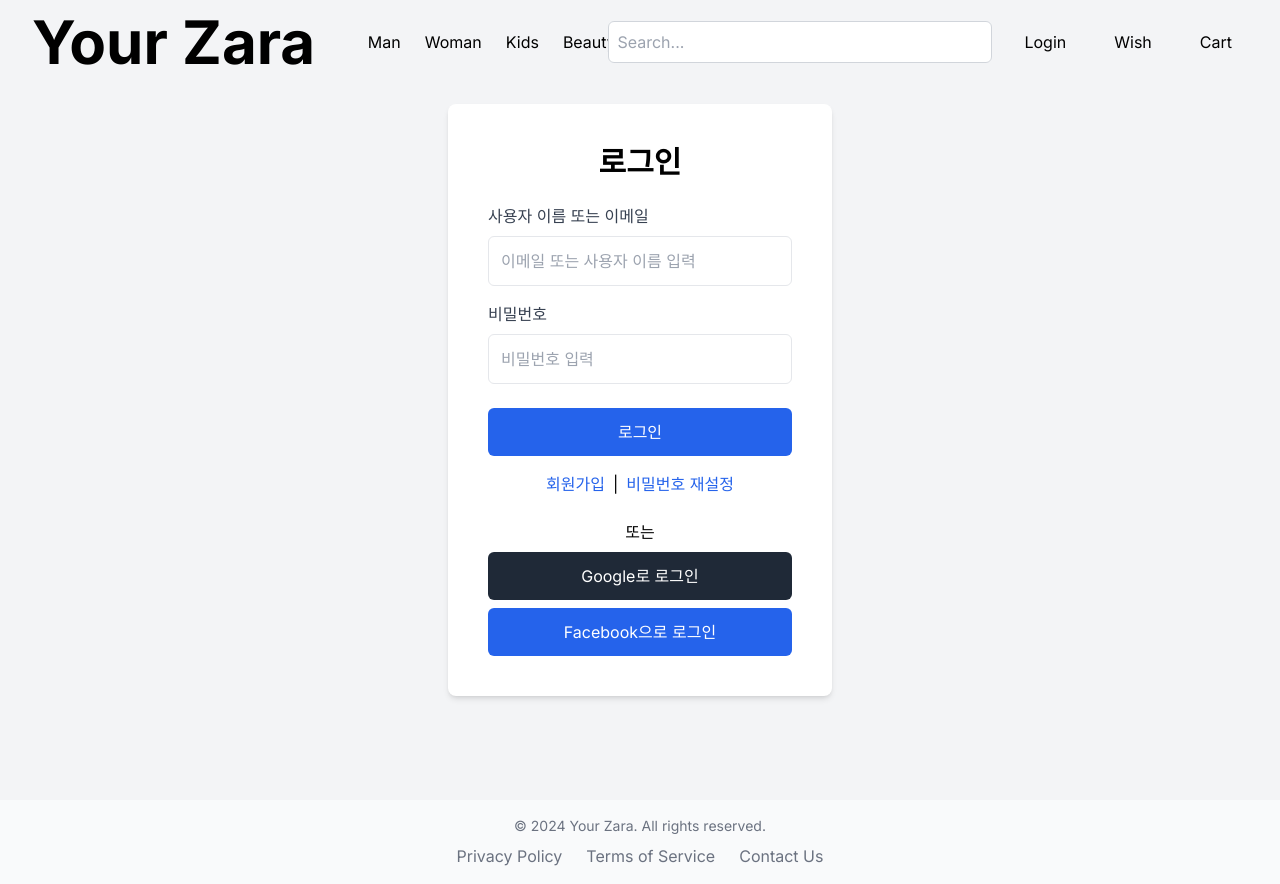
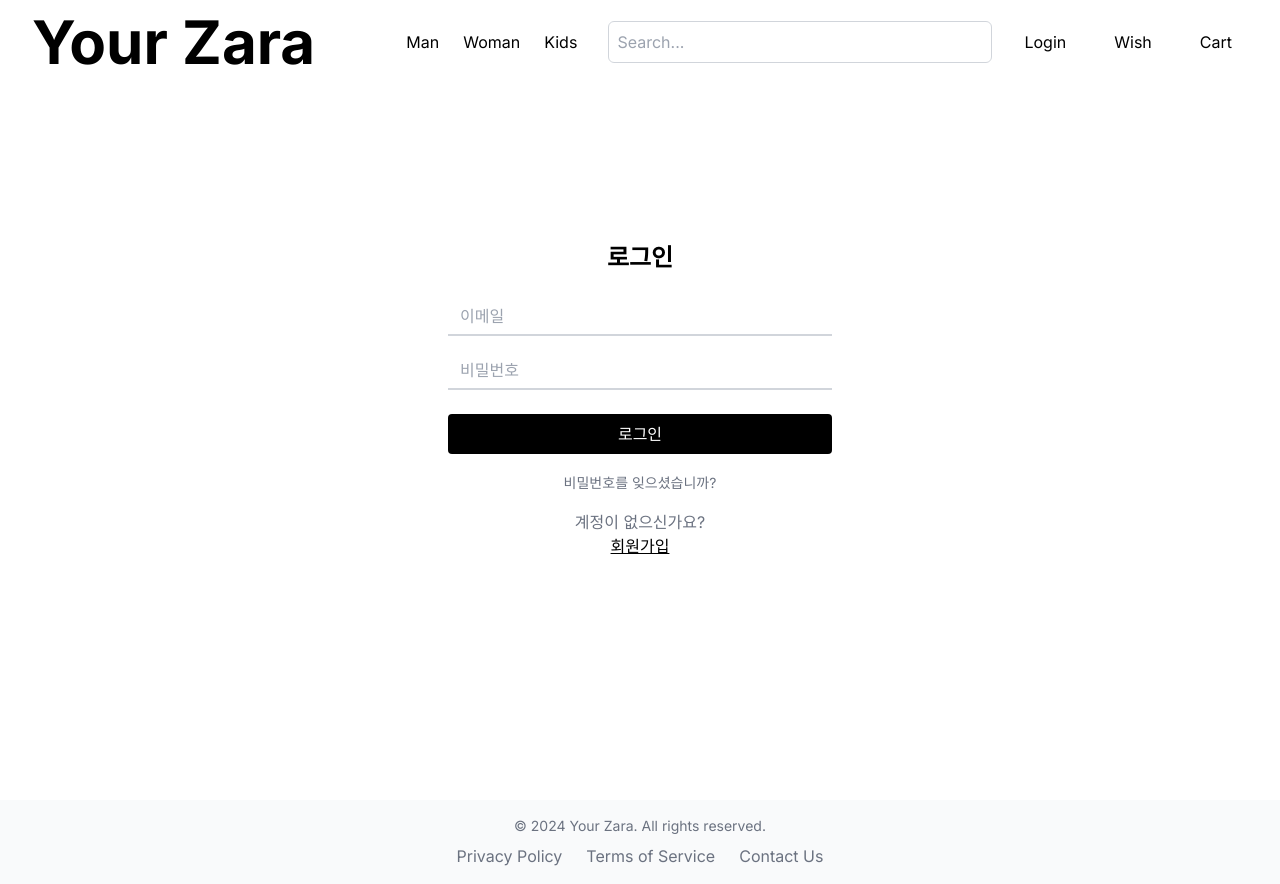
Before and after one commit to wnstndks/ShopProject, a Next.js app: page /Login in a window 1280 px wide. Built offline with nearby package versions, Linux system fonts and the light colour scheme.

Commit message:
전체적 디자인 수정

```diff
--- a/app/Cart/page.tsx
+++ b/app/Cart/page.tsx
@@ -1,6 +1,6 @@
 'use client'
 import { useState } from 'react';
-import { useRouter } from 'next/navigation';  // Next.js 라우터 훅
+import { useRouter } from 'next/navigation';
 
 interface CartItem {
     id: number;
@@ -9,35 +9,32 @@ interface CartItem {
     image: string;
 }
 
-export default function Cart() {
+export default function BasketBag() {
     const [cartItems, setCartItems] = useState<CartItem[]>([
-        // 예시 데이터
         { id: 1, name: "아이템 1", price: 20000, image: "/img/arsenal.png" },
         { id: 2, name: "아이템 2", price: 30000, image: "/img/arsenal.png" },
     ]);
 
-    const router = useRouter();  // 라우터 훅 생성
+    const router = useRouter();
 
     const handleCheckout = () => {
-        // 구매 처리 로직
         console.log('구매 진행:', cartItems);
-        // 구매 완료 후 구매내역 페이지로 이동
-        router.push('/Buy');  // '/buy' 경로로 이동
+        router.push('/Buy');
     };
 
     return (
-        <div className="container mx-auto p-4 mt-24"> {/* 상단 여백 추가 */}
-            <h1 className="text-3xl font-bold mb-8 text-center">장바구니리스트</h1>
+        <div className="container mx-auto p-4 mt-24">
+            <h1 className="text-2xl font-bold mb-8 text-center">바스켓백</h1>
             {cartItems.length === 0 ? (
-                <p className="text-lg">장바구니에 아이템이 없습니다.</p>
+                <p className="text-lg text-center">바스켓백이 비어 있습니다.</p>
             ) : (
-                <div className="grid grid-cols-1 sm:grid-cols-2 lg:grid-cols-3 gap-6">
+                <div className="grid grid-cols-1 gap-6">
                     {cartItems.map((item) => (
-                        <div key={item.id} className="bg-white p-4 rounded-lg shadow-md hover:shadow-lg transition-shadow">
-                            <img src={item.image} alt={item.name} className="w-full h-40 object-cover rounded-md mb-4" />
-                            <h2 className="text-xl font-semibold">{item.name}</h2>
+                        <div key={item.id} className="p-4 rounded-lg border border-gray-200">
+                            <img src={item.image} alt={item.name} className="w-full h-40 object-cover rounded mb-2" />
+                            <h2 className="text-lg">{item.name}</h2>
                             <p className="text-gray-500">{item.price.toLocaleString()} 원</p>
-                            <button className="mt-4 w-full bg-blue-500 text-white rounded py-2 hover:bg-blue-600 transition-colors">
+                            <button className="mt-2 w-full text-red-500 text-sm underline">
                                 제거
                             </button>
                         </div>
@@ -46,7 +43,7 @@ export default function Cart() {
             )}
             <button
                 onClick={handleCheckout}
-                className="mt-6 p-3 w-full bg-green-500 text-white rounded hover:bg-green-600 transition-colors"
+                className="mt-6 w-full bg-black text-white py-2 rounded"
             >
                 구매
             </button>
--- a/app/Login/page.tsx
+++ b/app/Login/page.tsx
@@ -1,58 +1,38 @@
 export default function Login() {
   return (
-      <div className="flex items-center justify-center h-screen bg-gray-100">
-        <div className="bg-white p-10 rounded-lg shadow-md w-96"> {/* 패딩을 10으로 늘림 */}
-          <h1 className="text-3xl font-bold text-center mb-6">로그인</h1> {/* 제목 크기 증가 */}
-          <form>
+    <div className="flex items-center justify-center h-screen">
+      <div className="w-full max-w-sm">
+        <h1 className="text-2xl font-semibold mb-6 text-center">로그인</h1>
         <div className="mb-4">
-              <label className="block text-gray-700 mb-2" htmlFor="username">
-                사용자 이름 또는 이메일
-              </label>
           <input
+            className="w-full border-b-2 border-gray-300 focus:border-black py-2 px-3 text-gray-700 leading-tight focus:outline-none"
+            id="email"
             type="text"
-                id="username"
-                placeholder="이메일 또는 사용자 이름 입력"
-                className="w-full p-3 border rounded-md focus:outline-none focus:ring focus:ring-blue-300"
-                required
+            placeholder="이메일"
           />
         </div>
         <div className="mb-6">
-              <label className="block text-gray-700 mb-2" htmlFor="password">
-                비밀번호
-              </label>
           <input
+            className="w-full border-b-2 border-gray-300 focus:border-black py-2 px-3 text-gray-700 leading-tight focus:outline-none"
+            id="password"
             type="password"
-                id="password"
-                placeholder="비밀번호 입력"
-                className="w-full p-3 border rounded-md focus:outline-none focus:ring focus:ring-blue-300"
-                required
+            placeholder="비밀번호"
           />
         </div>
         <button
-              type="submit"
-              className="w-full bg-blue-600 text-white p-3 rounded-md hover:bg-blue-700 transition"
+          className="w-full bg-black text-white py-2 px-4 rounded focus:outline-none focus:shadow-outline"
+          type="button"
         >
           로그인
         </button>
-          </form>
-          <div className="mt-4 text-center">
-            <a href="/register" className="text-blue-600 hover:underline">
-              회원가입
-            </a>
-            <span className="mx-2">|</span>
-            <a href="/reset-password" className="text-blue-600 hover:underline">
-              비밀번호 재설정
+        <div className="text-center mt-4">
+          <a href="#" className="text-sm text-gray-500 hover:text-black">
+            비밀번호를 잊으셨습니까?
           </a>
         </div>
-          {/* 소셜 로그인 옵션 (선택적) */}
-          <div className="mt-6 text-center">
-            <p className="mb-2">또는</p>
-            <button className="w-full bg-gray-800 text-white p-3 rounded-md hover:bg-gray-700 transition">
-              Google로 로그인
-            </button>
-            <button className="w-full bg-blue-600 text-white p-3 rounded-md hover:bg-blue-700 transition mt-2">
-              Facebook으로 로그인
-            </button>
+        <div className="text-center mt-4">
+          <p className="text-gray-500">계정이 없으신가요?</p>
+          <a href="#" className="text-black underline">회원가입</a>
         </div>
       </div>
     </div>
--- a/app/components/Header.tsx
+++ b/app/components/Header.tsx
@@ -8,7 +8,6 @@ export default function Header() {
     Man: ["상의", "바지", "아우터", "신발"],
     Woman: ["상의", "바지", "아우터", "신발"],
     Kids: ["상의", "바지", "아우터", "신발"],
-    Beauty: ["메이크업", "스킨케어", "헤어", "향수"],
   };
 
   // 한글 하위 카테고리 -> 영어 URL 변환 객체
@@ -17,10 +16,6 @@ export default function Header() {
     바지: "Pants",
     아우터: "Outer",
     신발: "Shoes",
-    메이크업: "Makeup",
-    스킨케어: "Skincare",
-    헤어: "Hair",
-    향수: "Perfume",
   };
 
   const handleCategoryClick = (category: string) => {
```
Lines whose indentation alone changed are shown as unchanged.
